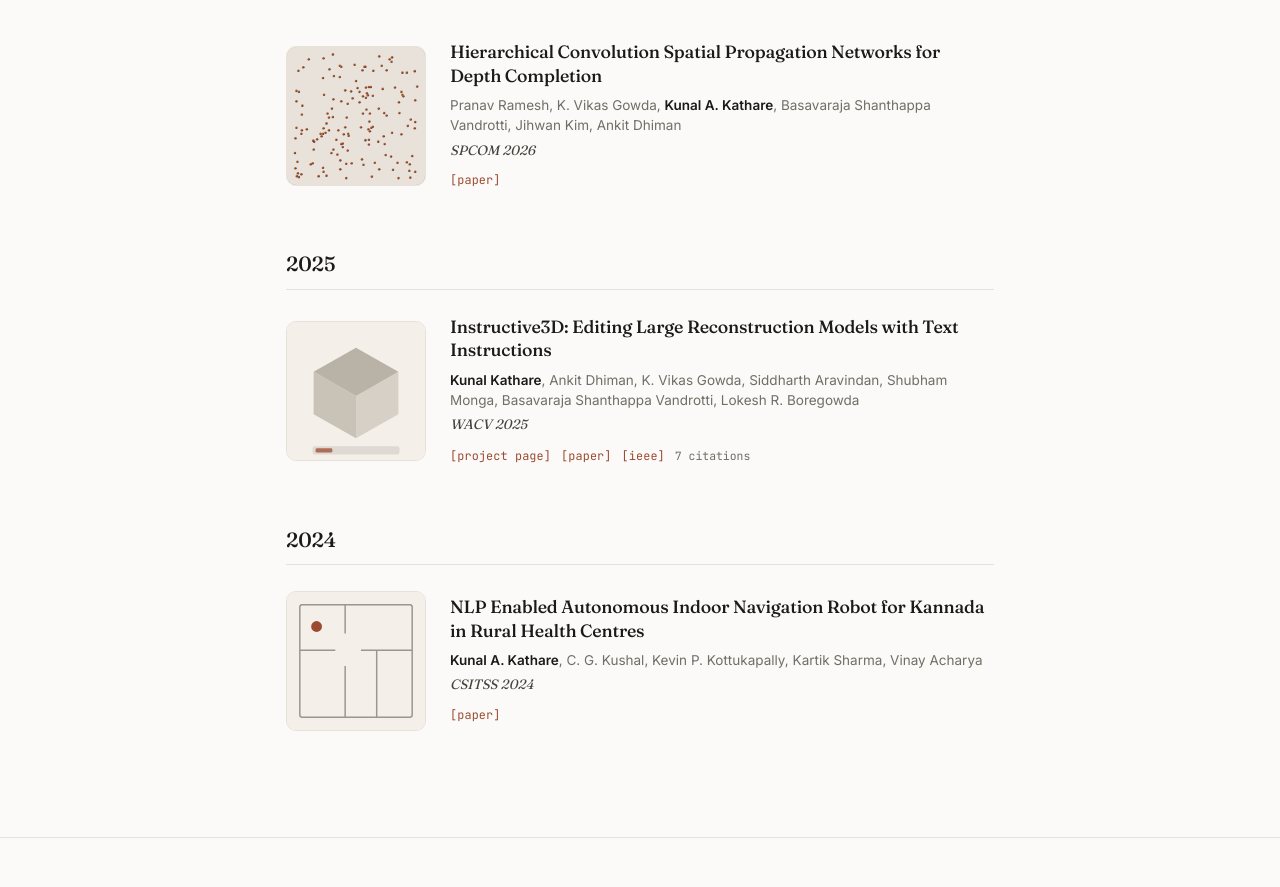
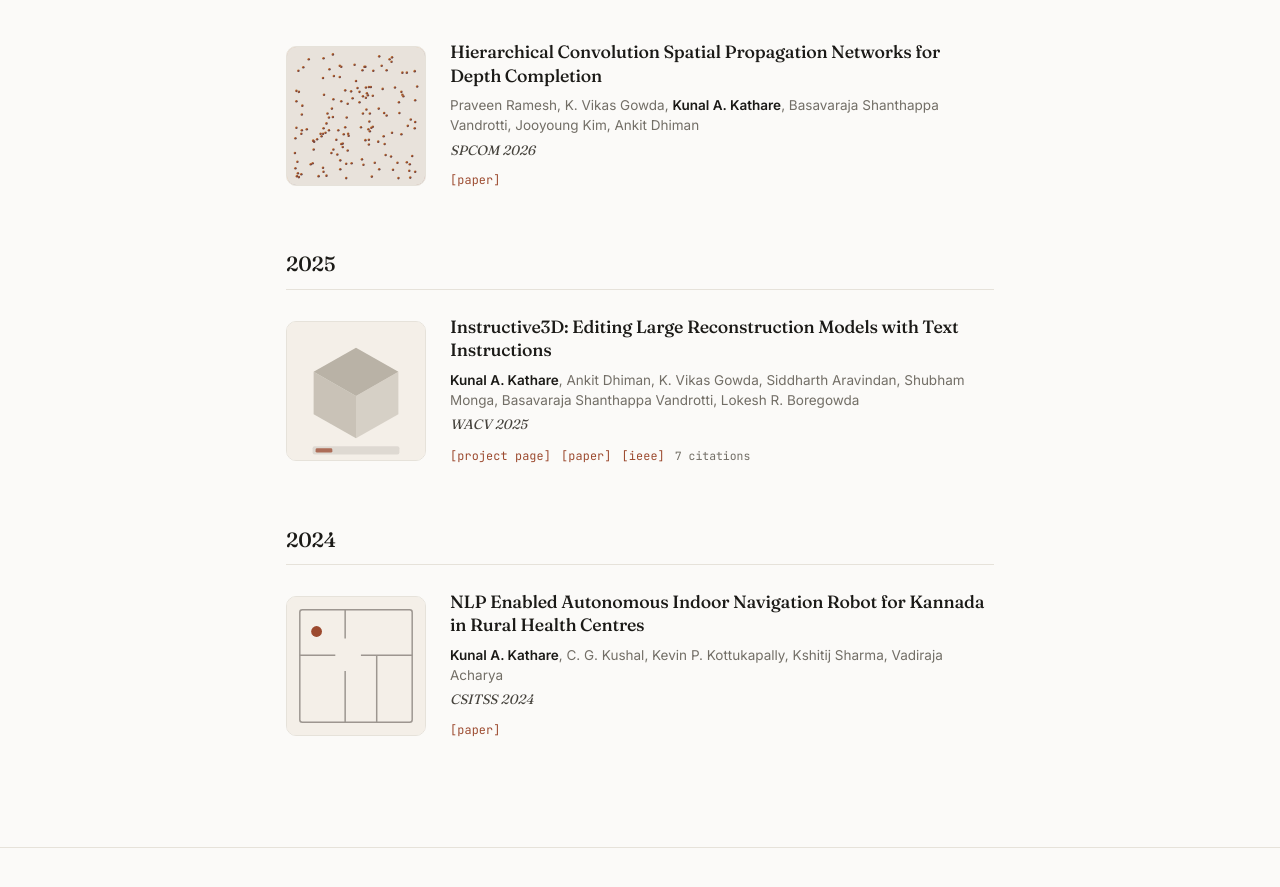
Before and after one commit to kunalkathare/kunalkathare.github.io, a plain HTML site: page index.html in a window 1280 px wide. Shown: the part 3472-4359 px from the top of the page. Drawn offline with Linux system fonts and the light colour scheme.

Commit message:
Update index.html

```diff
--- a/index.html
+++ b/index.html
@@ -226,7 +226,7 @@ I first joined Samsung as a research intern in 2024 and returned full&#8209;time
           </div>
           <div class="pub__body">
             <h3 class="pub__title">Hierarchical Convolution Spatial Propagation Networks for Depth Completion</h3>
-            <p class="pub__authors">Pranav Ramesh, K. Vikas Gowda, <strong>Kunal A. Kathare</strong>, Basavaraja Shanthappa Vandrotti, Jihwan Kim, Ankit Dhiman</p>
+            <p class="pub__authors">Praveen Ramesh, K. Vikas Gowda, <strong>Kunal A. Kathare</strong>, Basavaraja Shanthappa Vandrotti, Jooyoung Kim, Ankit Dhiman</p>
             <p class="pub__where"><em>SPCOM 2026</em></p>
             <div class="pub__links">
               <a href="https://ieeexplore.ieee.org/document/11622920" target="_blank" rel="noopener">[paper]</a>
@@ -245,7 +245,7 @@ I first joined Samsung as a research intern in 2024 and returned full&#8209;time
           </div>
           <div class="pub__body">
             <h3 class="pub__title">Instructive3D: Editing Large Reconstruction Models with Text Instructions</h3>
-            <p class="pub__authors"><strong>Kunal Kathare</strong>, Ankit Dhiman, K. Vikas Gowda, Siddharth Aravindan, Shubham Monga, Basavaraja Shanthappa Vandrotti, Lokesh R. Boregowda</p>
+            <p class="pub__authors"><strong>Kunal A. Kathare</strong>, Ankit Dhiman, K. Vikas Gowda, Siddharth Aravindan, Shubham Monga, Basavaraja Shanthappa Vandrotti, Lokesh R. Boregowda</p>
             <p class="pub__where"><em>WACV 2025</em></p>
             <div class="pub__links">
               <a href="https://kunalkathare.github.io/instructive3d/" target="_blank" rel="noopener">[project page]</a>
@@ -266,7 +266,7 @@ I first joined Samsung as a research intern in 2024 and returned full&#8209;time
           </div>
           <div class="pub__body">
             <h3 class="pub__title">NLP Enabled Autonomous Indoor Navigation Robot for Kannada in Rural Health Centres</h3>
-            <p class="pub__authors"><strong>Kunal A. Kathare</strong>, C. G. Kushal, Kevin P. Kottukapally, Kartik Sharma, Vinay Acharya</p>
+            <p class="pub__authors"><strong>Kunal A. Kathare</strong>, C. G. Kushal, Kevin P. Kottukapally, Kshitij Sharma, Vadiraja Acharya</p>
             <p class="pub__where"><em>CSITSS 2024</em></p>
             <div class="pub__links">
               <a href="https://ieeexplore.ieee.org/document/10816986/" target="_blank" rel="noopener">[paper]</a>
```
